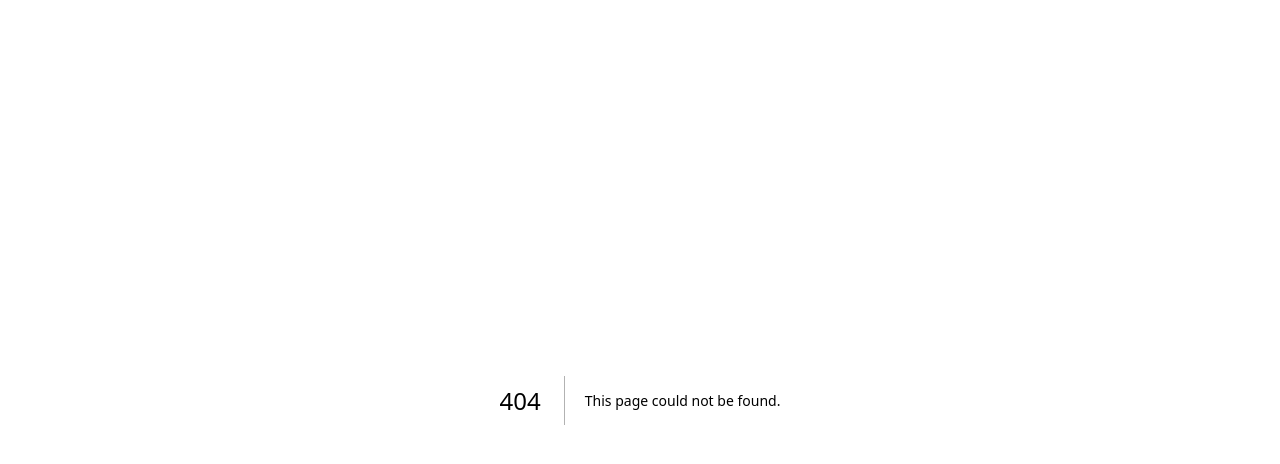
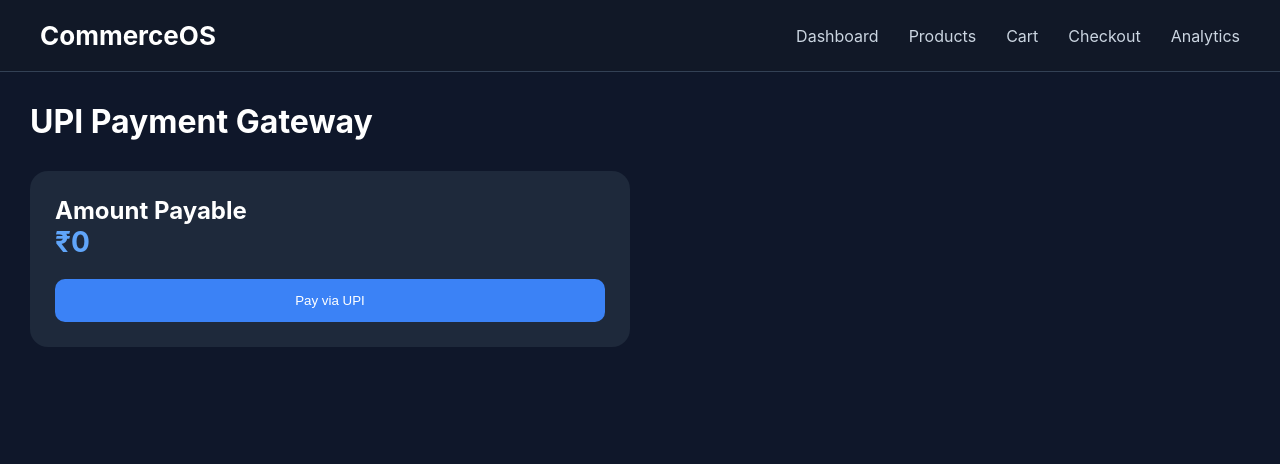
Before and after one commit to tanisharoy222005-collab/ecommerce-platform-admin-suite, a Next.js app: page /payment in a window 1280 px wide. Before the commit this address had no page. Shown: the top 464 px of the page. Built offline with nearby package versions, Linux system fonts and the light colour scheme.

Commit message:
Create payment.js

```diff
--- /dev/null
+++ b/pages/payment.js
@@ -0,0 +1,62 @@
+import Layout from "../components/Layout";
+import { useStore } from "../context/StoreContext";
+
+export default function Payment() {
+
+  const {
+    cart,
+    checkout
+  } = useStore();
+
+  const total = cart.reduce(
+    (sum, item) =>
+      sum +
+      item.price * item.quantity,
+    0
+  );
+
+  const payNow = () => {
+
+    checkout();
+
+    window.location.href =
+      `upi://pay?pa=demo@upi&pn=CommerceOS&am=${total}&cu=INR`;
+  };
+
+  return (
+    <Layout>
+
+      <h1>
+        UPI Payment Gateway
+      </h1>
+
+      <div
+        className="checkout-summary"
+        style={{
+          maxWidth: "600px",
+          marginTop: "30px"
+        }}
+      >
+        <h2>
+          Amount Payable
+        </h2>
+
+        <div className="price">
+          ₹{total}
+        </div>
+
+        <button
+          className="primary-btn"
+          style={{
+            width: "100%",
+            marginTop: "20px"
+          }}
+          onClick={payNow}
+        >
+          Pay via UPI
+        </button>
+      </div>
+
+    </Layout>
+  );
+}
```
